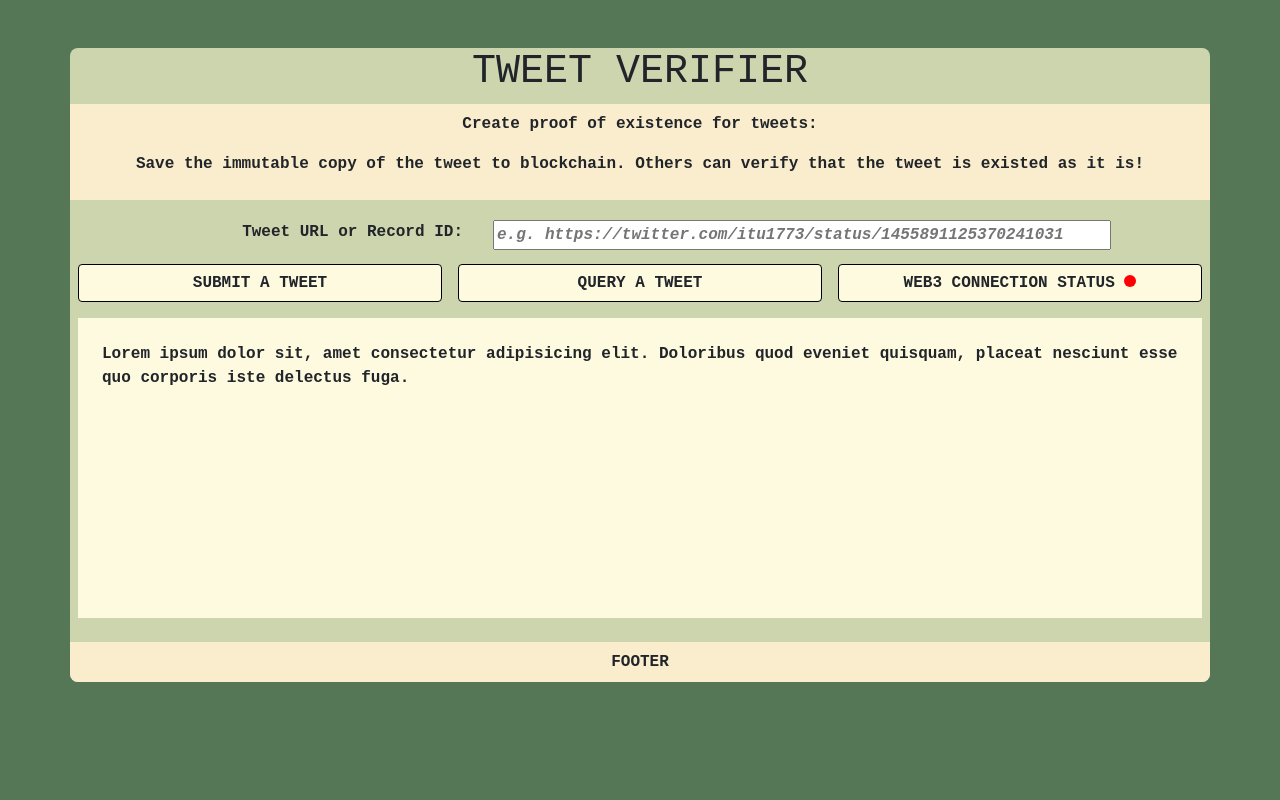
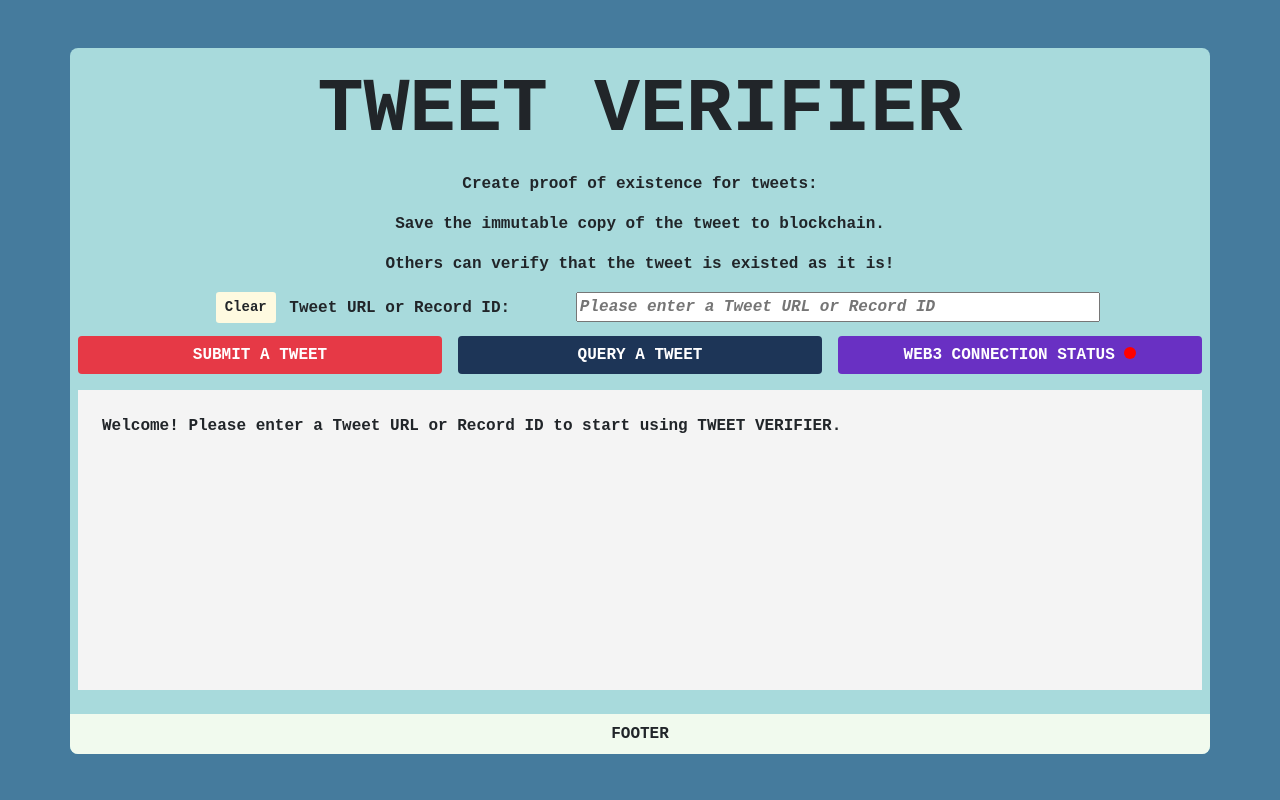
Before and after one commit to urtuba/tweet-verifier, a PHP site: page / in a window 1280 px wide. Run offline with PHP 8.4, Linux system fonts and the light colour scheme.

Commit message:
Implement front-end functionalities, improve front-end design

```diff
--- a/css/style.css
+++ b/css/style.css
@@ -4,16 +4,25 @@
 }
 
 body{
-    background-color: #575;
+    background-color: #457b9d;
+}
+
+h1{
+    font-weight: 900;
+    font-size: 4.8em;
 }
 
 .container{
-    background-color: #ccd5ae;
+    background-color: #a8dadc;
     border-radius: 0.5em;
 }
 
 .description{
-    background-color: #faedcd;
+    background-color: #a8dadc;
+}
+
+.descsex p{
+    font-weight: 900;
 }
 
 .circle{
@@ -25,35 +34,59 @@ body{
 }
 
 .btn{
-    border: 1px solid black;
     background-color: #fefae0;
     font-weight: 700;
 }
 
 .btn:hover{
     opacity: 0.8;
+    color: #ddd;
 }
-
 
 .content{
     min-height: 300px;
-    background-color: #fefae0;
+    background-color: #f4f4f4;
 }
-
+.input-area{
+    position: relative;
+}
 input{
     width: calc(100%-1px);
 }
 
 .input-label{
-    text-align: right;
+    text-align: center;
 }
 input::placeholder,input::-webkit-input-placeholder{
     font-style: italic;
 }
 
 footer{
-    background-color: #faedcd;
+    background-color: #f1faee;
     text-align: center;
     border-bottom-left-radius: 0.5em;
     border-bottom-right-radius: 0.5em;
 }
+
+.red{
+    background-color: red;
+}
+
+.green{
+    background-color: rgb(0, 243, 0);
+}
+
+.sbmt{
+    color: #fff;
+    background-color: #e63946;
+}
+
+.qry{
+    background-color: #1d3557;
+    color: #fff;
+}
+
+.web{
+    background-color: #6930c3;
+    color: #fff;
+}
--- a/index.html
+++ b/index.html
@@ -9,50 +9,53 @@
     <link rel="stylesheet" href="https://stackpath.bootstrapcdn.com/bootstrap/4.4.1/css/bootstrap.min.css"
         integrity="sha384-Vkoo8x4CGsO3+Hhxv8T/Q5PaXtkKtu6ug5TOeNV6gBiFeWPGFN9MuhOf23Q9Ifjh" crossorigin="anonymous">
     <link rel="stylesheet" href="./css/style.css">
+    <script src="https://cdn.jsdelivr.net/npm/vue@2/dist/vue.js"></script>
 </head>
 
 <body>
-    <div class="container mt-5">
+    <div class="container mt-5" id="app">
         <div class="row">
-            <header class="col-12">
-                <h1 class="text-center">TWEET VERIFIER</h1>
+            <header class="col-md-12">
+                <h1 class="text-center mt-3">TWEET VERIFIER</h1>
             </header>
-            <div class="col-12 text-center mt-0 mb-3 description p-2">
-                <div class="descsex">
+            <div class="col-md-12 text-center mt-0 description">
+                <div class="descsex mx-2 mt-2">
                     <p>Create proof of existence for tweets:</p>
-                    <p>Save the immutable copy of the tweet to blockchain. Others can verify that the tweet is existed as it is!</p>
+                    <p>Save the immutable copy of the tweet to blockchain.</p>
+                    <p>Others can verify that the tweet is existed as it is!</p>
                 </div>
             </div>
-            <div class="col-10 offset-1 p-1 input-section">
-                <div class="row">
-                    <div class="col-4 input-label">
+            <div class="col-md-10 offset-1 input-section mt-0">
+                <div class="row mt-0">
+                    <div class="col-md-5 input-label">
+                        <button class="btn btn-sm clearbtn mr-1" @click="clear()">Clear</button>
                         <label for="input">Tweet URL or Record ID:</label>
                     </div>
-                    <div class="col-8"><input class="w-100" id="input" type="text" placeholder="e.g. https://twitter.com/itu1773/status/1455891125370241031">
+                    <div class="col-md-7 input-area"><input class="w-100" id="input" type="text" placeholder="Please enter a Tweet URL or Record ID" v-model="link_or_record">
                     </div>
                 </div>
             </div>
         </div>
         <div class="row">
-            <div class="col-4 p-2">
-                <button class="btn w-100 h-100">SUBMIT A TWEET</button>
+            <div class="col-md-4 p-2">
+                <button class="btn w-100 h-100 sbmt" @click="submit_tweet();">SUBMIT A TWEET</button>
             </div>
-            <div class="col-4 p-2">
-                <button class="btn h-100 w-100">QUERY A TWEET</button>
+            <div class="col-md-4 p-2">
+                <button class="btn h-100 w-100 qry" @click="query_tweet();">QUERY A TWEET</button>
             </div>
-            <div class="col-4 p-2">
-                <button class="btn h-100 w-100">WEB3 CONNECTION STATUS <span class="circle"></span> </button>
+            <div class="col-md-4 p-2">
+                <button class="btn h-100 w-100 web" @click="status = !status">WEB3 CONNECTION STATUS <span class="circle" :class="{red : !status,green : status}"></span> </button>
             </div>
         </div>
         <div class="row p-2">
-            <div class="col-12 content p-4">
-                Lorem ipsum dolor sit, amet consectetur adipisicing elit. Doloribus quod eveniet quisquam, placeat nesciunt esse quo corporis iste delectus fuga.
+            <div class="col-md-12 content p-4">
+                <p v-html="content"></p>
             </div>
         </div>
         <div class="row">
-            <footer class="col-12 mt-3 py-2">FOOTER</footer>
+            <footer class="col-md-12 mt-3 py-2">FOOTER</footer>
         </div>
     </div>
+    <script src="./script.js"></script>
 </body>
-
 </html>
--- /dev/null
+++ b/script.js
@@ -0,0 +1,40 @@
+new Vue({
+    el : "#app",
+    data : {
+        link_or_record : "",
+        record_id : "abcde",
+        time: "28-01-2021",
+        tweet: "What a nice day!",
+        author: "@gurisozen",
+        content : "Welcome! Please enter a Tweet URL or Record ID to start using TWEET VERIFIER.",
+        status : false
+    },
+    methods : {
+        submit_tweet(){
+            if(this.link_or_record.length == 0){
+                this.content = "PLEASE ENTER A VALID URL!";
+            }
+            else if(this.link_or_record.startsWith("https://twitter.com") == false && this.link_or_record.startsWith("twitter.com") == false && this.link_or_record.startsWith("twitter.com") == false){
+                this.content = "THIS URL DOES NOT BELONG TO A TWEET. PLEASE ENTER A VALID URL!";
+                ;
+            }
+            else{
+                this.content = "Your tweet record with information:<br>Record Id: " + this.record_id + "<br>Time: " + this.time + "<br>Author: " + this.author + "<br>Tweet: " + this.tweet + "<br>Has been successfully recorded.<br><br><br>You can easily query your record by Record Id.";
+            }
+        },
+        clear(){
+            this.link_or_record = "";
+            this.content = "Welcome! Please enter a Tweet URL or Record ID to start using TWEET VERIFIER.";
+        },
+        query_tweet(){
+            if(this.link_or_record.length != 5){
+                this.content = "PLEASE ENTER A VALID RECORD ID!";
+            }
+            else{
+                this.content = "Your tweet record with Record Id <b>" + this.record_id + "</b>:<br>Time: " + this.time + "<br>Author: " + this.author + "<br>Tweet: " + this.tweet;
+            }
+        }
+    }
+
+}
+);
```
